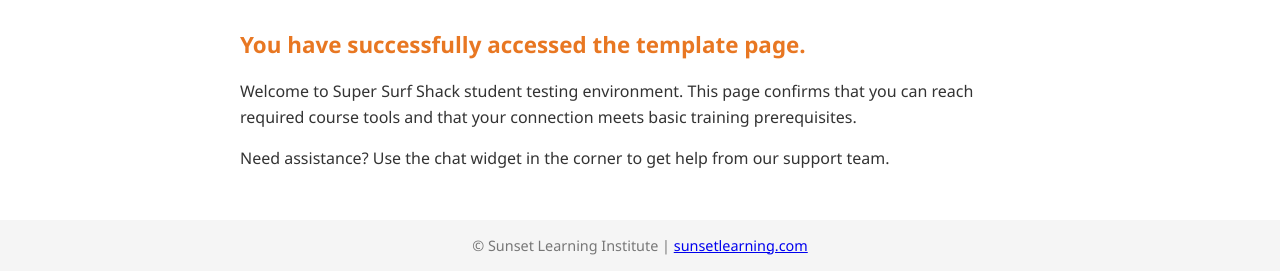
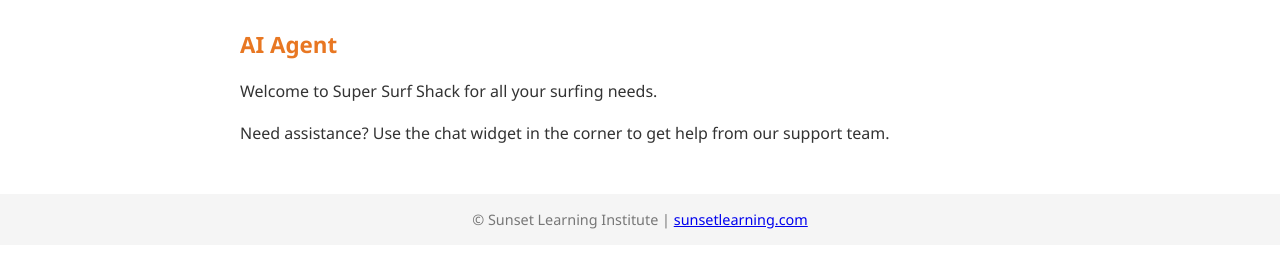
Before and after one commit to garyalguire/Gary-Sunset-AI-Scripted, a plain HTML site: page index.html in a window 1280 px wide. Shown: the part 529-800 px from the top of the page. Drawn offline with Linux system fonts and the light colour scheme.

Commit message:
Update index.html

```diff
--- a/index.html
+++ b/index.html
@@ -81,9 +81,9 @@
         src="https://d31uennr5dcgcs.cloudfront.net/cisco-training/ai-agent/surfcar.png"
         alt="Test Success Illustration"
       />
-      <h2>You have successfully accessed the template page.</h2>
+      <h2>AI Agent</h2>
       <p>
-        Welcome to Super Surf Shack student testing environment. This page confirms that you can reach required course tools and that your connection meets basic training prerequisites.
+        Welcome to Super Surf Shack for all your surfing needs.
       </p>
       <p>
         Need assistance? Use the chat widget in the corner to get help from our support team.
```
